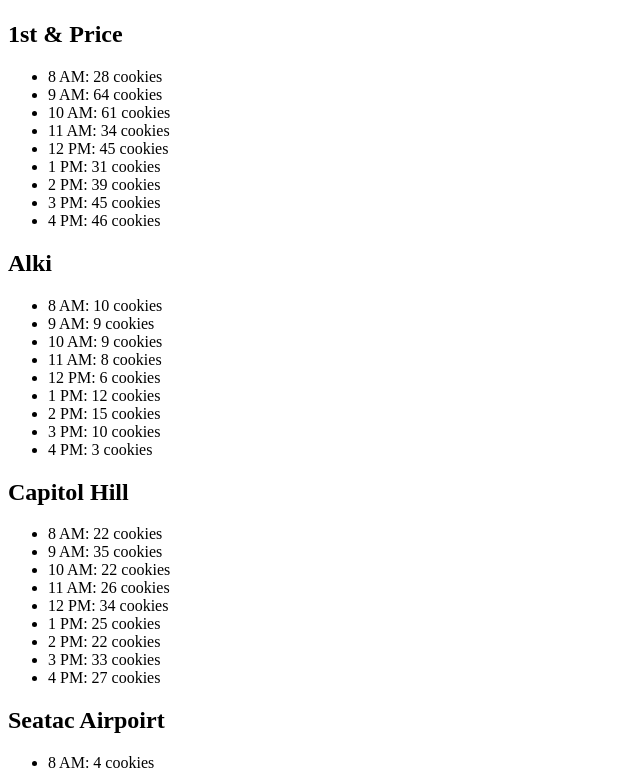
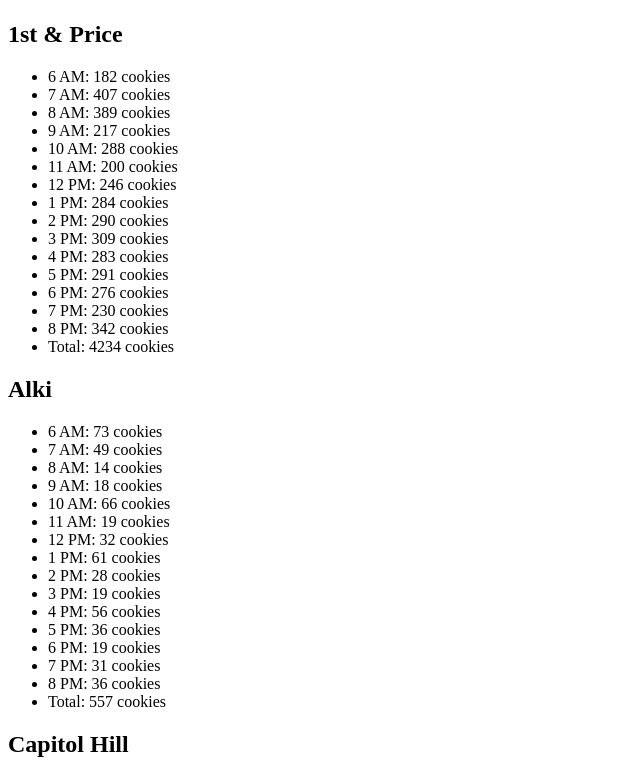
Before and after one commit to abferris/201week2, a plain HTML site: page sales.html in a window 1280 px wide. Shown: the part 59-829 px from the top of the page, without its empty margins (0-640 px from the left). Drawn offline with Linux system fonts and the light colour scheme.

Commit message:
added in forgotten total, and a little content for front page.

```diff
--- a/app.js
+++ b/app.js
@@ -1,11 +1,18 @@
-var hours = ['8 AM', '9 AM', '10 AM', '11 AM', '12 PM', '1 PM', '2 PM', '3 PM', '4 PM']
-
+var hours = ['6 AM', '7 AM','8 AM', '9 AM', '10 AM', '11 AM', '12 PM', '1 PM', '2 PM', '3 PM', '4 PM', '5 PM', '6 PM', '7 PM', '8 PM']
+var hoursPlus=[0,0];
+for (i=0; i<hours.length; i++){
+  hoursPlus[i]= hours[i];
+}
+hoursPlus.push('Total')
+console.log(hours.length);
+//hoursPlus.push('Total');
+console.log(hoursPlus);
+console.log(hours.length);
 var pikeUl = document.getElementById('pike');
 var alkiUl = document.getElementById('alki');
 var capitolUl = document.getElementById('capitol');
 var seatacUl = document.getElementById('seatac');
 var centerUl = document.getElementById('center');
-var salesDay = [0,0];
 
 // function salesDay(location){
 //   for (var i = 0; i < hours.length; i++) {
@@ -23,32 +30,52 @@ var pike={
   min: 23,
   max: 65,
   avg: 6.3,
+  total: 0,
   render: function() {
+    var salesDay= [];
     for (var i = 0; i < hours.length; i++) {
-      salesDay[i] = Math.floor(Math.random()*(this.max-this.min)+this.min)
+
+      salesDay[i] = Math.floor((Math.random()*(this.max-this.min)+this.min)*this.avg);
+       this.total = this.total+ salesDay[i];
     }
-    for (var j=0; j<hours.length; j++){
+    console.log(this.total);
+    console.log(salesDay);
+    console.log(this.total);
+      salesDay.push(this.total);
+      console.log(salesDay);
+
+    for (var j=0; j<hoursPlus.length; j++){
       var liEl = document.createElement('li');
-      liEl.textContent = `${hours[j]}: ${salesDay[j]} cookies`;
-      console.log(`${this.name} Random sales number`, liEl) ;
+      liEl.textContent = `${hoursPlus[j]}: ${salesDay[j]} cookies`;
       pikeUl.appendChild(liEl);
     }
   }
 }
 pike.render()
+
+
 var alki ={
   name: 'Alki',
   min: 2,
   max: 16,
   avg: 4.6,
+  total: 0,
   render: function() {
+    var salesDay= [];
     for (var i = 0; i < hours.length; i++) {
-      salesDay[i] = Math.floor(Math.random()*(this.max-this.min)+this.min)
+
+      salesDay[i] = Math.floor((Math.random()*(this.max-this.min)+this.min)*this.avg);
+       this.total = this.total+salesDay[i];
     }
-    for (var j=0; j<hours.length; j++){
+    console.log(this.total);
+    console.log(salesDay);
+    console.log(this.total);
+      salesDay.push(this.total);
+      console.log(salesDay);
+
+    for (var j=0; j<hoursPlus.length; j++){
       var liEl = document.createElement('li');
-      liEl.textContent = `${hours[j]}: ${salesDay[j]} cookies`;
-      console.log(`${this.name} Random sales number`, liEl) ;
+      liEl.textContent = `${hoursPlus[j]}: ${salesDay[j]} cookies`;
       alkiUl.appendChild(liEl);
     }
   }
@@ -59,14 +86,23 @@ var capitol ={
   min: 20,
   max: 38,
   avg: 2.3,
+  total: 0,
   render: function() {
+    var salesDay= [];
     for (var i = 0; i < hours.length; i++) {
-      salesDay[i] = Math.floor(Math.random()*(this.max-this.min)+this.min)
+
+      salesDay[i] = Math.floor((Math.random()*(this.max-this.min)+this.min)*this.avg);
+       this.total = this.total+salesDay[i];
     }
-    for (var j=0; j<hours.length; j++){
+    console.log(this.total);
+    console.log(salesDay);
+    console.log(this.total);
+      salesDay.push(this.total);
+      console.log(salesDay);
+
+    for (var j=0; j<hoursPlus.length; j++){
       var liEl = document.createElement('li');
-      liEl.textContent = `${hours[j]}: ${salesDay[j]} cookies`;
-      console.log(`${this.name} Random sales number`, liEl) ;
+      liEl.textContent = `${hoursPlus[j]}: ${salesDay[j]} cookies`;
       capitolUl.appendChild(liEl);
     }
   }
@@ -77,14 +113,23 @@ var seatac ={
   min: 2,
   max: 16,
   avg: 1.2,
+  total: 0,
   render: function() {
+    var salesDay= [];
     for (var i = 0; i < hours.length; i++) {
-      salesDay[i] = Math.floor(Math.random()*(this.max-this.min)+this.min)
+
+      salesDay[i] = Math.floor((Math.random()*(this.max-this.min)+this.min)*this.avg);
+       this.total = this.total+salesDay[i];
     }
-    for (var j=0; j<hours.length; j++){
+    console.log(this.total);
+    console.log(salesDay);
+    console.log(this.total);
+      salesDay.push(this.total);
+      console.log(salesDay);
+
+    for (var j=0; j<hoursPlus.length; j++){
       var liEl = document.createElement('li');
-      liEl.textContent = `${hours[j]}: ${salesDay[j]} cookies`;
-      console.log(`${this.name} Random sales number`, liEl) ;
+      liEl.textContent = `${hoursPlus[j]}: ${salesDay[j]} cookies`;
       seatacUl.appendChild(liEl);
     }
   }
@@ -95,14 +140,23 @@ var center ={
   min: 11,
   max: 38,
   avg: 2.3,
+  total: 0,
   render: function() {
+    var salesDay= [];
     for (var i = 0; i < hours.length; i++) {
-       salesDay[i] = Math.floor(Math.random()*(this.max-this.min)+this.min)
-      }
-    for (var j=0; j<hours.length; j++){
+
+      salesDay[i] = Math.floor((Math.random()*(this.max-this.min)+this.min)*this.avg);
+       this.total = this.total+salesDay[i];
+    }
+    console.log(this.total);
+    console.log(salesDay);
+    console.log(this.total);
+      salesDay.push(this.total);
+      console.log(salesDay);
+
+    for (var j=0; j<hoursPlus.length; j++){
       var liEl = document.createElement('li');
-      liEl.textContent = `${hours[j]}: ${salesDay[j]} cookies`;
-      console.log(`${this.name} Random sales number`, liEl) ;
+      liEl.textContent = `${hoursPlus[j]}: ${salesDay[j]} cookies`;
       centerUl.appendChild(liEl);
     }
   }
```
Also changed, not shown: index.html (+31 -1 lines), .eslintrc.json (added), css/frontpage.css (added), images/placeholder.jpg (added).
